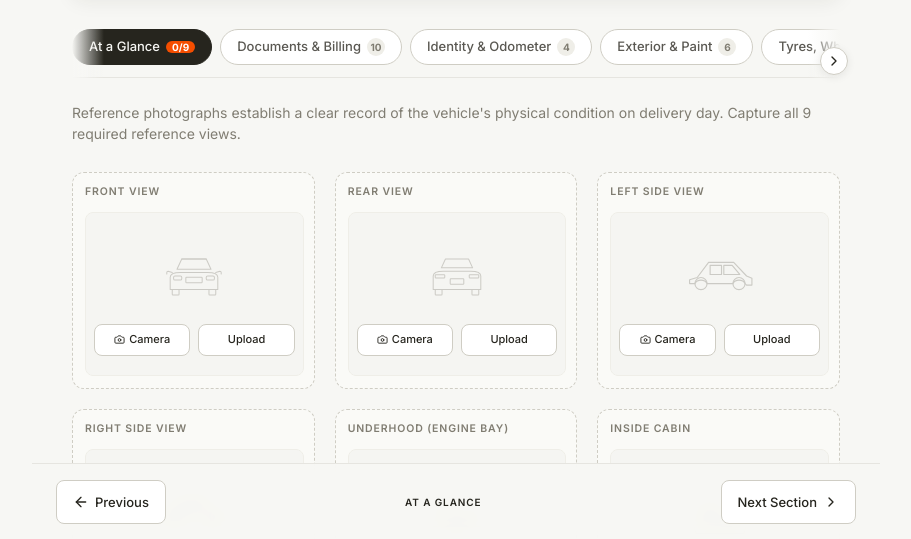
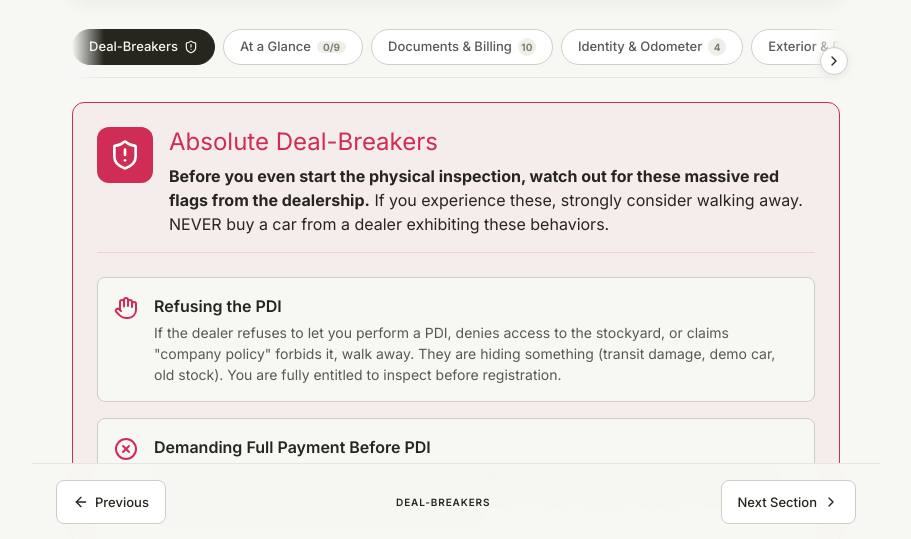
Before and after one commit to PrasanthChowhan/car-pdi, an Astro site: page /inspection in a window 1280 px wide. Both pictures are taken after typing "Sample", "Sample" into the empty fields and a click on the button "Start Inspection". Shown: the part 260-799 px from the top of the page, without its empty margins (184-1095 px from the left). Built offline with nearby package versions, Linux system fonts and the light colour scheme; Astro itself is replaced by a stand-in of ours.

Commit message:
Add Deal-Breakers warning panel and preparation guidelines
Add a new "Deal-Breakers" category and warning panel to the pre-delivery inspection workflow.

Why:
New car buyers need to be aware of dealer-side red flags (such as refusing PDI, demanding full payment before inspection, or forcing evening inspections) before they begin the physical vehicle checklist.

What:
- Create DealBreakersPanel.tsx to list major walk-away conditions.
- Integrate the Deal-Breakers panel into InspectionPage.tsx as the default starting step.
- Update SetupForm.tsx to show a quick summary of deal-breakers in the pre-inspection guidelines dropdown.
- Add an absolute deal-breakers documentation section in pdi-domain knowledge-ice-ev.md.md.

Trade-offs / Constraints:
The warning panel is read-only and does not require checklist checkmarks, functioning purely as a diagnostic checklist and user prep step.

```diff
--- /dev/null
+++ b/src/components/inspection/DealBreakersPanel.tsx
@@ -0,0 +1,119 @@
+import { AlertOctagon, ShieldAlert, XCircle, Hand, EyeOff, Lock, FileQuestion, Users } from 'lucide-react';
+
+export default function DealBreakersPanel() {
+  const dealBreakers = [
+    {
+      icon: Hand,
+      title: "Refusing the PDI",
+      description: "If the dealer refuses to let you perform a PDI, denies access to the stockyard, or claims \"company policy\" forbids it, walk away. They are hiding something (transit damage, demo car, old stock). You are fully entitled to inspect before registration."
+    },
+    {
+      icon: XCircle,
+      title: "Demanding Full Payment Before PDI",
+      description: "Never pay the full amount before you have personally inspected the car and are satisfied. Only the booking amount should be paid beforehand. Dealers create artificial urgency (\"pay now to unlock the car/start registration\"); do not fall for it."
+    },
+    {
+      icon: EyeOff,
+      title: "Forcing Evening/Dark Inspections",
+      description: "The dealer insists you do the PDI in the evening, at night, or in a dimly lit basement/showroom. This is a classic tactic to hide paint defects, repaints, and panel misalignments. Insist on daytime, open natural light."
+    },
+    {
+      icon: Lock,
+      title: "\"Locked\" Features or Restricted Access",
+      description: "The dealer claims the infotainment system is \"locked,\" or you cannot test the sunroof, or they block you from using an OBD scanner. They may be hiding underlying error codes or faulty electronics."
+    },
+    {
+      icon: FileQuestion,
+      title: "Evasive About the VIN",
+      description: "The dealer hesitates or refuses to share the Vehicle Identification Number (VIN) or engine number before you arrive. They may be trying to slip you a much older manufactured car."
+    },
+    {
+      icon: Users,
+      title: "Refusing Third-Party Mechanics",
+      description: "If you want to bring a trusted mechanic for a second opinion and the dealer prohibits it, it's a huge warning sign."
+    }
+  ];
+
+  return (
+    <div className="checklist-container animate-fadeIn">
+      <div
+        className="card"
+        style={{
+          padding: '24px',
+          backgroundColor: 'rgba(207, 45, 86, 0.05)',
+          border: '1px solid var(--color-semantic-error)',
+          display: 'flex',
+          flexDirection: 'column',
+          gap: '24px'
+        }}
+      >
+        <div style={{ display: 'flex', alignItems: 'flex-start', gap: '16px', borderBottom: '1px solid rgba(207, 45, 86, 0.15)', paddingBottom: '16px' }}>
+          <div style={{
+            backgroundColor: 'var(--color-semantic-error)',
+            padding: '12px',
+            borderRadius: 'var(--rounded-lg)',
+            display: 'flex',
+            alignItems: 'center',
+            justifyContent: 'center',
+            color: '#fff'
+          }}>
+            <ShieldAlert size={32} />
+          </div>
+          <div>
+            <h2 className="display-xs" style={{ color: 'var(--color-semantic-error)', marginBottom: '8px' }}>
+              Absolute Deal-Breakers
+            </h2>
+            <p className="body-md" style={{ color: 'var(--color-ink)', margin: 0 }}>
+              <strong>Before you even start the physical inspection, watch out for these massive red flags from the dealership.</strong> If you experience these, strongly consider walking away. NEVER buy a car from a dealer exhibiting these behaviors.
+            </p>
+          </div>
+        </div>
+
+        <div style={{ display: 'grid', gap: '16px' }}>
+          {dealBreakers.map((db, idx) => (
+            <div
+              key={idx}
+              style={{
+                display: 'flex',
+                gap: '16px',
+                padding: '16px',
+                backgroundColor: 'var(--color-canvas)',
+                borderRadius: 'var(--rounded-md)',
+                border: '1px solid var(--color-hairline-strong)',
+                boxShadow: 'var(--shadow-sm)'
+              }}
+            >
+              <div style={{ color: 'var(--color-semantic-error)', flexShrink: 0, marginTop: '2px' }}>
+                <db.icon size={24} />
+              </div>
+              <div>
+                <h3 className="body-md" style={{ fontWeight: 600, color: 'var(--color-ink)', marginBottom: '4px' }}>
+                  {db.title}
+                </h3>
+                <p className="body-sm" style={{ color: 'var(--color-body)', margin: 0, lineHeight: 1.5 }}>
+                  {db.description}
+                </p>
+              </div>
+            </div>
+          ))}
+        </div>
+
+        <div style={{
+          marginTop: '8px',
+          padding: '16px',
+          backgroundColor: 'rgba(207, 45, 86, 0.1)',
+          borderRadius: 'var(--rounded-md)',
+          borderLeft: '4px solid var(--color-semantic-error)',
+          display: 'flex',
+          alignItems: 'center',
+          gap: '12px'
+        }}>
+          <AlertOctagon size={24} style={{ color: 'var(--color-semantic-error)' }} />
+          <p className="body-sm" style={{ color: 'var(--color-ink)', margin: 0, fontWeight: 500 }}>
+            Creating high-pressure situations to force a quick sign-off and blind payment is a common tactic. Take your time. Your peace of mind is worth more than a small discount or a rushed delivery.
+          </p>
+        </div>
+      </div>
+    </div>
+  );
+}
--- a/src/components/pages/InspectionPage.tsx
+++ b/src/components/pages/InspectionPage.tsx
@@ -5,8 +5,10 @@ import { CATEGORIES } from '../../lib/checklistData';
 import LoadingSpinner from '../common/LoadingSpinner';
 import ChecklistItemRow from '../inspection/ChecklistItemRow';
 import OverviewPhotosPanel from '../inspection/OverviewPhotosPanel';
+import DealBreakersPanel from '../inspection/DealBreakersPanel';
 import {
   AlertTriangle,
+  ShieldAlert,
   ArrowRight,
   ArrowLeft,
   ChevronRight,
@@ -37,7 +39,7 @@ export default function InspectionPage() {
     hydrateStore,
     setVehicle
   } = useInspectionStore();
-  const [selectedCategory, setSelectedCategory] = useState('overview');
+  const [selectedCategory, setSelectedCategory] = useState('deal-breakers');
   const tabsListRef = useRef<HTMLDivElement>(null);
 
   const [tyreDOTs, setTyreDOTs] = useState({ FL: '', FR: '', RL: '', RR: '', SP: '' });
@@ -127,8 +129,9 @@ export default function InspectionPage() {
     );
   }
 
-  // Filter categories and prepend "At a Glance"
+  // Filter categories and prepend "Deal-Breakers" and "At a Glance"
   const filteredCategories = [
+    { id: 'deal-breakers', label: 'Deal-Breakers' },
     { id: 'overview', label: 'At a Glance' },
     ...CATEGORIES.filter((cat) => {
       if (cat.id === 'ev') return vehicle.isEV;
@@ -261,6 +264,7 @@ export default function InspectionPage() {
           {filteredCategories.map((cat) => {
             const isActive = selectedCategory === cat.id;
             const isOverview = cat.id === 'overview';
+            const isDealBreakers = cat.id === 'deal-breakers';
             const capturedCount = isOverview ? Object.keys(overviewPhotos || {}).length : 0;
             const catItems = Object.values(items).filter((i) => i.categoryId === cat.id);
             const catPending = catItems.filter((i) => i.status === 'pending').length;
@@ -288,7 +292,9 @@ export default function InspectionPage() {
                 }}
               >
                 <span>{cat.label}</span>
-                {isOverview ? (
+                {isDealBreakers ? (
+                  <ShieldAlert size={14} style={{ color: isActive ? 'inherit' : 'var(--color-semantic-error)' }} />
+                ) : isOverview ? (
                   capturedCount === 9 ? (
                     <CheckCircle2 size={14} style={{ color: 'var(--color-semantic-success)' }} />
                   ) : (
@@ -359,7 +365,7 @@ export default function InspectionPage() {
       </div>
 
       {/* Category Actions Bar (NO redundant label, aligned cleanly) */}
-      {selectedCategory !== 'overview' && (
+      {selectedCategory !== 'overview' && selectedCategory !== 'deal-breakers' && (
         <div className="quick-action-bar">
           <div style={{ display: 'flex', gap: '8px' }}>
             {activeCategoryPending > 0 && (
@@ -406,7 +412,9 @@ export default function InspectionPage() {
       )}
 
       {/* Checklist Items Container */}
-      {selectedCategory === 'overview' ? (
+      {selectedCategory === 'deal-breakers' ? (
+        <DealBreakersPanel />
+      ) : selectedCategory === 'overview' ? (
         <OverviewPhotosPanel />
       ) : (
         <div className="checklist-container">
--- a/src/components/setup/SetupForm.tsx
+++ b/src/components/setup/SetupForm.tsx
@@ -67,6 +67,21 @@ export default function SetupForm({ onSubmit, isSubmitting }: SetupFormProps) {
               <div>• <strong>Natural Daylight:</strong> Always inspect outdoors. Showroom spotlights can hide minor paint issues or scratches.</div>
               <div>• <strong>Tools to Bring:</strong> Flashlight, tyre pressure gauge, OBD-II scanner, phone camera, and a second pair of eyes (friend/family).</div>
             </div>
+
+            <div style={{ marginTop: '8px', paddingTop: '16px', borderTop: '1px dashed var(--color-hairline-strong)' }}>
+              <h4 style={{ color: 'var(--color-semantic-error)', fontSize: '13px', marginBottom: '12px', display: 'flex', alignItems: 'center', gap: '6px', margin: '0 0 12px 0' }}>
+                <AlertTriangle size={14} />
+                Absolute Deal-Breakers (Walk Away)
+              </h4>
+              <div style={{ display: 'grid', gridTemplateColumns: '1fr', gap: '10px', fontSize: '13px', color: 'var(--color-body)', lineHeight: 1.5 }}>
+                <div>🚫 <strong>Refusal of PDI:</strong> Never accept "company policy" excuses. No PDI = No purchase.</div>
+                <div>💰 <strong>Full Payment Demand:</strong> Never pay fully before inspecting. Only pay booking amount.</div>
+                <div>🌑 <strong>Night/Dark Inspections:</strong> Do not inspect in dimly lit areas or at night.</div>
+                <div>🔒 <strong>Locked Features:</strong> "Locked" screens or refusing OBD scans usually hide faults.</div>
+                <div>📄 <strong>Evasive on VIN:</strong> Hesitation to share VIN beforehand means they might switch cars.</div>
+                <div>👨‍🔧 <strong>Refusing Mechanics:</strong> Prohibiting a third-party mechanic inspection is a massive red flag.</div>
+              </div>
+            </div>
           </div>
         )}
       </div>
```
Also changed, not shown: pdi-domain knowledge-ice-ev.md.md (+14 -0 lines).
